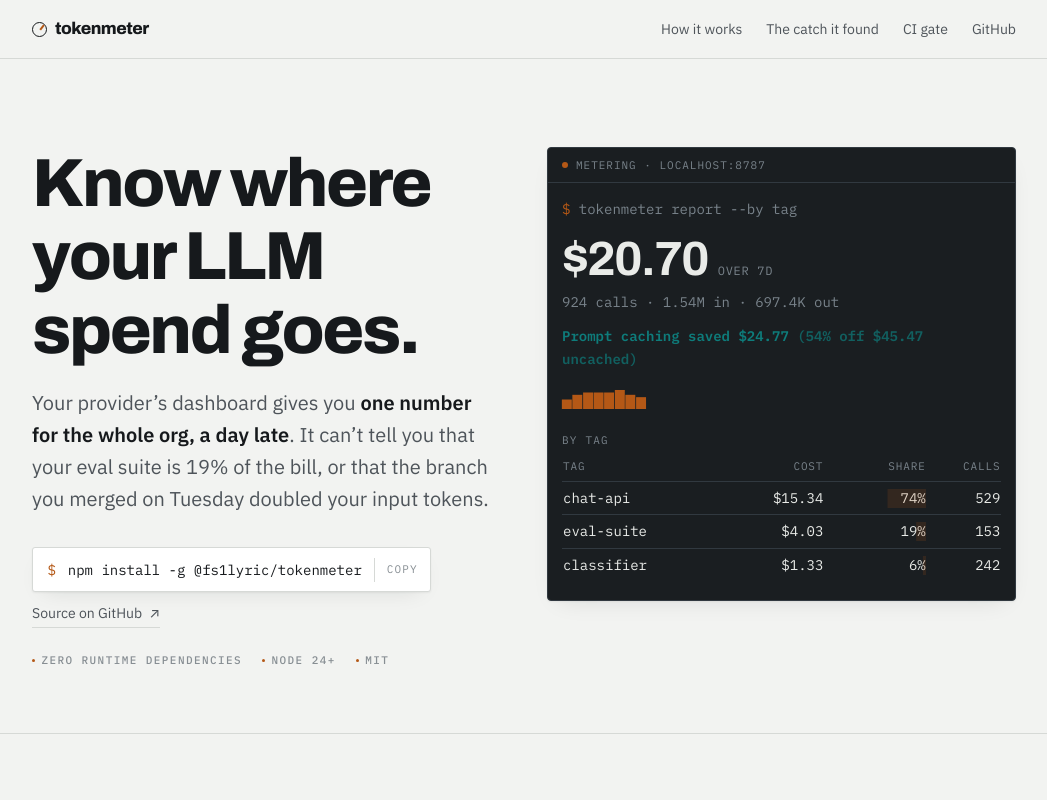
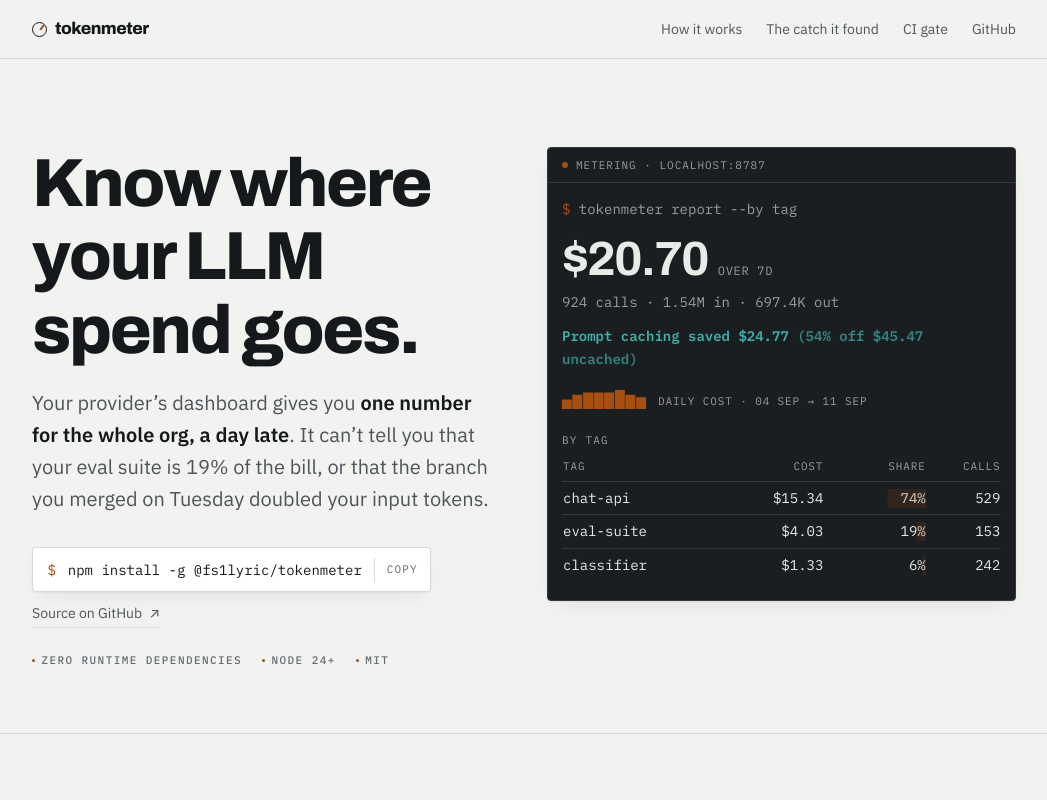
Before and after one commit to Fs1lyric/tokenmeter, a website: page docs/index.html in a window 1280 px wide. Shown: the top 800 px of the page, without its empty margins (116-1163 px from the left). Drawn offline with Linux system fonts and the light colour scheme.

Commit message:
Fix text contrast and label the data marks
Ran the dataviz palette validator and WCAG text-contrast checks. Four
colours sat below AA 4.5:1, including the "Prompt caching saved" line
at 3.35:1 -- one of the most important sentences on the page.

The readout panel is dark in both themes, so its ink can no longer
follow the light-theme tokens. Added --panel-savings and lifted
--panel-dim so both hold against the panel rather than the page.
Darkened --signal and --ink-faint for the light ground.

Every foreground/background pair now measured from rendered output
passes AA in both themes.

Two information-design fixes: the sparkline had no range, so it read as
decoration rather than a trend -- it now names what it plots and over
what dates. And the diff table separated pass from fail by hue alone;
each row now carries a glyph and the note names both outcomes in words.

```diff
--- a/docs/index.html
+++ b/docs/index.html
@@ -30,11 +30,11 @@
   --sunk:       #E7E9E6;
   --ink:        #16191C;
   --ink-soft:   #4E545A;
-  --ink-faint:  #878E93;
+  --ink-faint:  #646B71;
   --rule:       #D6D9D6;
   --rule-soft:  #E4E7E3;
 
-  --signal:     #B45816;
+  --signal:     #A64F11;
   --signal-lo:  #F3E2D4;
   --savings:    #0E7C7B;
   --savings-lo: #D8EBEA;
@@ -43,7 +43,8 @@
   --panel-ink:  #E9EBE8;
   --panel-bg:   #1A1E21;
   --panel-rule: #313940;
-  --panel-dim:  #79838B;
+  --panel-dim:  #949EA5;
+  --panel-savings: #3FB0A8;
 
   --shadow: 0 1px 2px rgb(22 25 28 / .05), 0 8px 24px -12px rgb(22 25 28 / .14);
 
@@ -76,7 +77,8 @@
     --panel-ink:  #E9EBE8;
     --panel-bg:   #080A0B;
     --panel-rule: #262D32;
-    --panel-dim:  #6E777E;
+    --panel-dim:  #949EA5;
+    --panel-savings: #3FB0A8;
 
     --shadow: 0 1px 2px rgb(0 0 0 / .4), 0 8px 24px -12px rgb(0 0 0 / .7);
   }
@@ -101,7 +103,8 @@
   --panel-ink:  #E9EBE8;
   --panel-bg:   #080A0B;
   --panel-rule: #262D32;
-  --panel-dim:  #6E777E;
+  --panel-dim:  #949EA5;
+  --panel-savings: #3FB0A8;
 
   --shadow: 0 1px 2px rgb(0 0 0 / .4), 0 8px 24px -12px rgb(0 0 0 / .7);
 }
@@ -410,16 +413,28 @@ code, kbd, samp, pre { font-family: var(--mono); }
 .subline { color: var(--panel-dim); margin-block-start: 0.5rem; }
 
 .saved {
-  color: var(--savings);
+  color: var(--panel-savings);
   margin-block-start: 0.7rem;
   display: block;
 }
 
+.trend {
+  margin-block-start: 0.9rem;
+  display: flex;
+  align-items: baseline;
+  gap: 0.7rem;
+  flex-wrap: wrap;
+}
 .spark {
-  margin-block-start: 0.9rem;
   color: var(--signal);
   letter-spacing: 0.06em;
   font-size: 1rem;
+}
+.trend-range {
+  color: var(--panel-dim);
+  font-size: 0.6875rem;
+  letter-spacing: 0.08em;
+  text-transform: uppercase;
 }
 
 .ledger { width: 100%; border-collapse: collapse; margin-block-start: 1.15rem; }
@@ -570,6 +585,7 @@ code, kbd, samp, pre { font-family: var(--mono); }
 }
 .ok  { color: var(--savings); }
 .bad { color: var(--alarm); font-weight: 500; }
+.flag { display: inline-block; margin-inline-end: 0.35rem; font-size: 0.75em; }
 .row-flag td { background: color-mix(in srgb, var(--alarm) 7%, transparent); }
 
 .pull {
@@ -741,7 +757,11 @@ footer .spacer { margin-inline-start: auto; }
           <div class="subline num">924 calls · 1.54M in · 697.4K out</div>
           <strong class="saved">Prompt caching saved <span class="num" id="odo-saved" data-to="24.77">$24.77</span> <span style="opacity:.7">(54% off $45.47 uncached)</span></strong>
 
-          <div class="spark" aria-hidden="true">▄▆▇▇▇█▆▅</div>
+          <!-- A trend mark needs its range named, or it reads as decoration. -->
+          <div class="trend">
+            <span class="spark" aria-hidden="true">▄▆▇▇▇█▆▅</span>
+            <span class="trend-range">daily cost · 04 Sep → 11 Sep</span>
+          </div>
 
           <table class="ledger">
             <caption>By tag</caption>
@@ -816,17 +836,19 @@ your app  ──►  <b>tokenmeter</b>  ──►  api.anthropic.com
               <tr><th scope="col">Metric</th><th scope="col">Baseline</th><th scope="col">Current</th><th scope="col">Change</th></tr>
             </thead>
             <tbody>
+              <!-- Status is never colour alone: each row carries a glyph and a
+                   word as well as its hue. -->
               <tr>
                 <td>cost / call</td><td class="num">$0.015</td><td class="num">$0.016</td>
-                <td class="num ok">+4.7%</td>
+                <td class="num ok"><span class="flag" aria-hidden="true">✓</span>+4.7%</td>
               </tr>
               <tr class="row-flag">
                 <td>cache hit rate</td><td class="num">88%</td><td class="num">16%</td>
-                <td class="num bad">−81.9%</td>
+                <td class="num bad"><span class="flag" aria-hidden="true">▲</span>−81.9%</td>
               </tr>
             </tbody>
           </table>
-          <p class="note">Cost gate: <span class="ok">passed</span>. The build went green.</p>
+          <p class="note">Cost gate <span class="ok">passed</span> — the build went green. Cache hit rate <span class="bad">flagged</span>, and only <code>--max-cache-drop</code> fails on it.</p>
         </div>
 
         <div>
```
